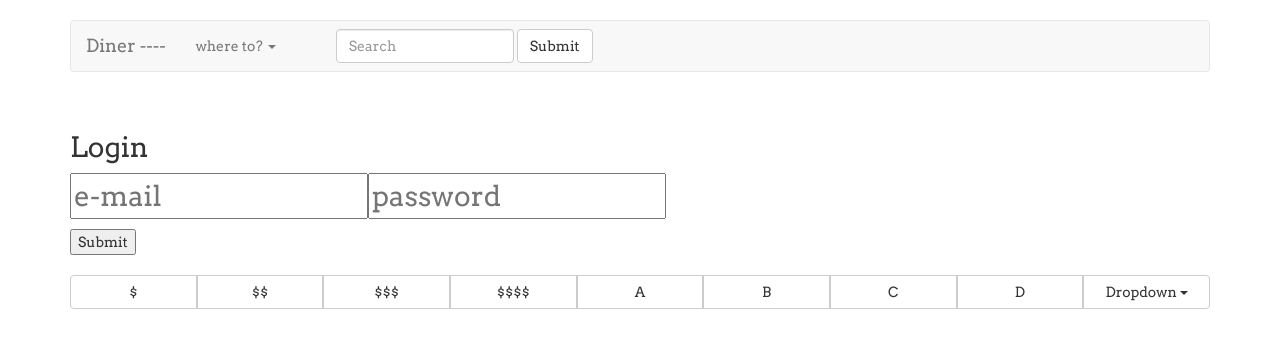
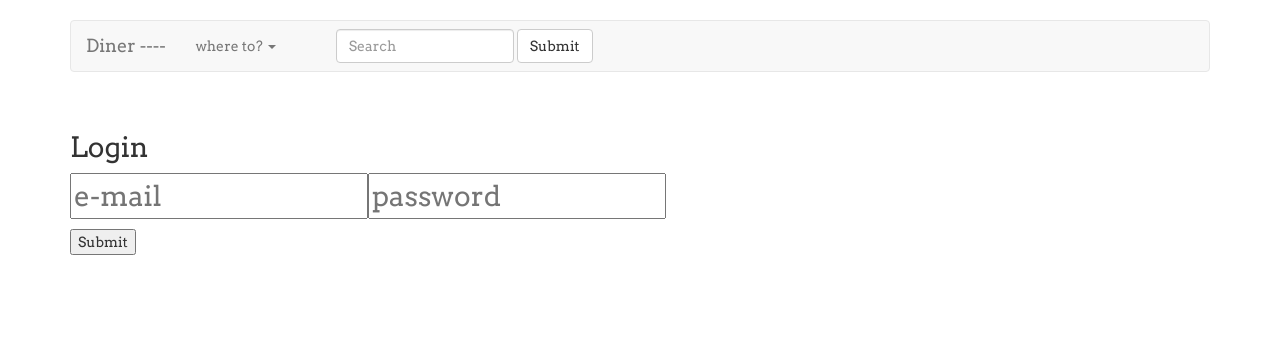
Before and after one commit to MartinCrane/dined-react, a React (Create React App) app: page / in a window 1280 px wide. Shown: the top 348 px of the page. Built offline with nearby package versions, Linux system fonts and the light colour scheme.

Commit message:
fixed removing rest from search when adding to fav

```diff
--- a/src/App.js
+++ b/src/App.js
@@ -6,8 +6,6 @@ import { ConnectedLogin } from './components/account/Login'
 import { ConnectedSearch } from './components/search/Search'
 import { ConnectedRegister } from './components/account/Registration'
 import { ConnectedNavigation } from './components/panels/Navigation'
-import { ConnectedFilter } from './components/favorites/Filter'
-import logo from './logo.svg';
 
 import './App.css';
 
@@ -25,7 +23,6 @@ class App extends Component {
         </Row>
         <Row className="container">
           {this.props.login ? <ConnectedMain /> : logout}
-          <ConnectedFilter/>
         </Row>
       </Grid>
       </div>
--- a/src/components/restaurant/RestaurantThumb.js
+++ b/src/components/restaurant/RestaurantThumb.js
@@ -23,6 +23,7 @@ export class RestaurantThumb extends Component {
       updateDeleteFavoritesServer(this.props.restaurant)
       this.props.removeFromFavorites(this.props.restaurant)
     }
+    this.props.removeFromDisplay(this.props.restaurant.yelp_id)
   }
 
   render(){
```
